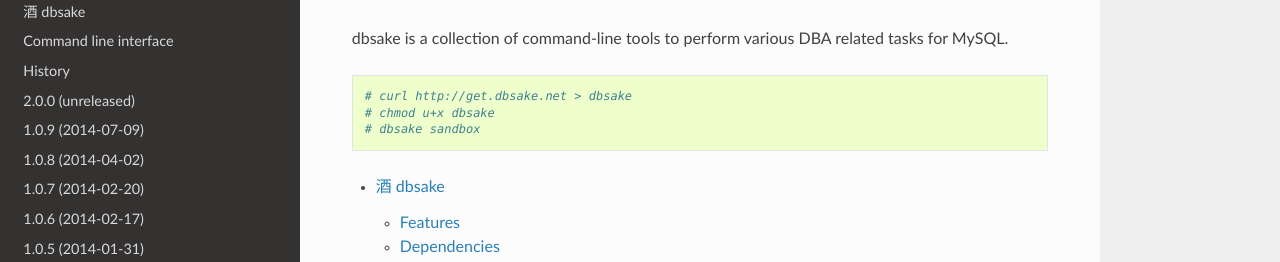
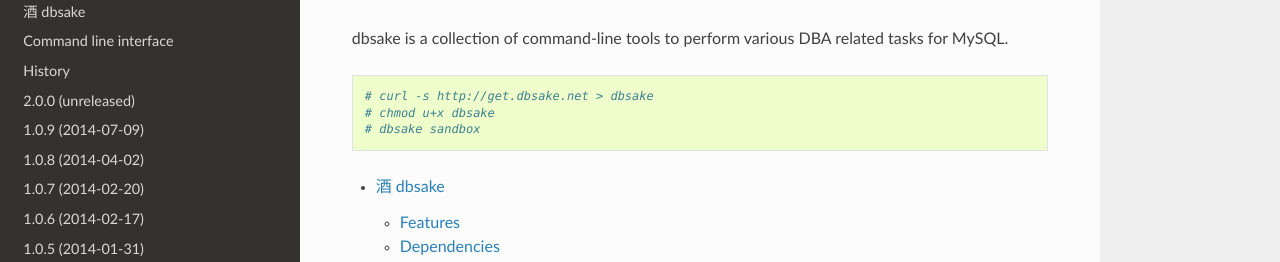
Before and after one commit to abg/dbsake, a Sphinx documentation site: the page built from docs/index.rst, in a window 1280 px wide and 900 px high. Shown: the part 253-515 px from the top of the window. Built offline with Sphinx 7.4.7 and the Read the Docs theme 2.0.0, drawn with Linux system fonts in a browser that asks for light colours.

```diff
--- a/docs/index.rst
+++ b/docs/index.rst
@@ -13,7 +13,7 @@ tasks for MySQL.
 
 .. code-block:: bash
 
-   # curl http://get.dbsake.net > dbsake
+   # curl -s http://get.dbsake.net > dbsake
    # chmod u+x dbsake
    # dbsake sandbox
 
```
